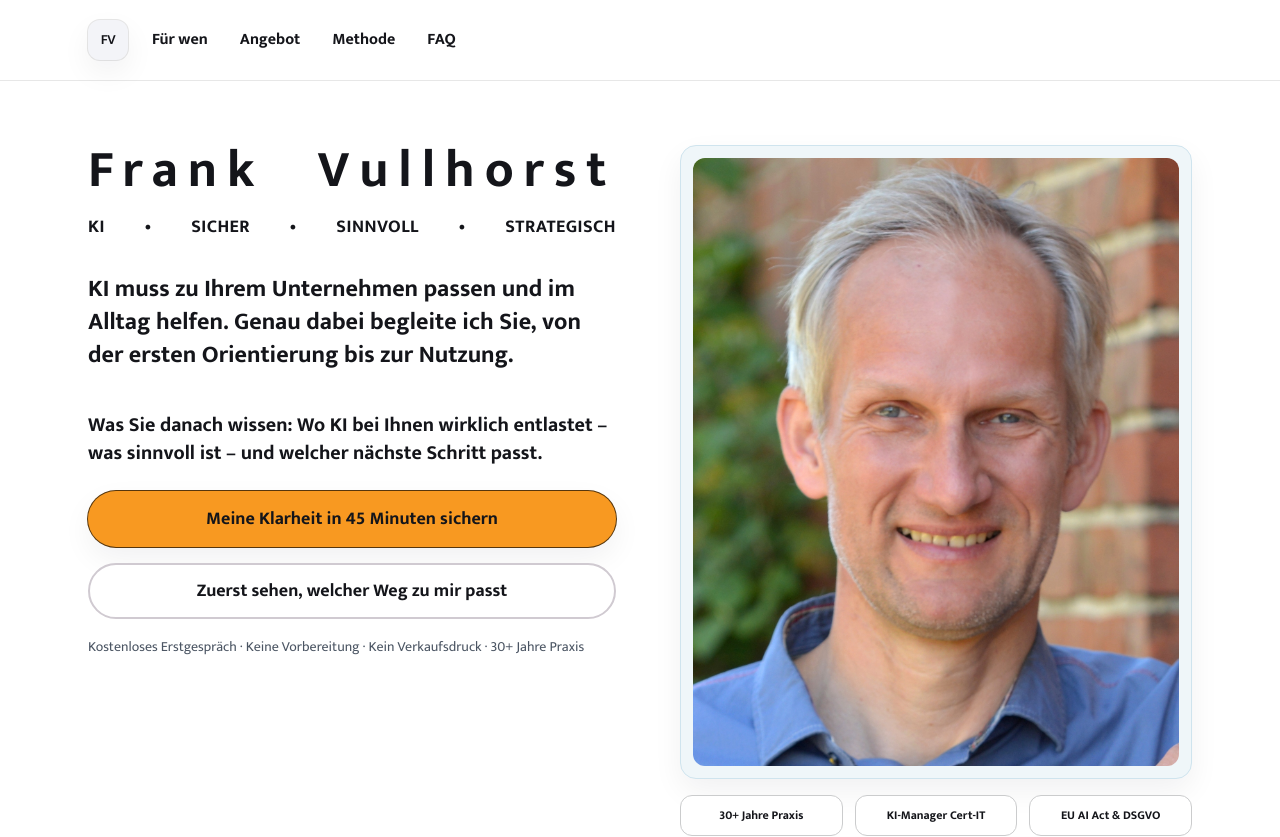
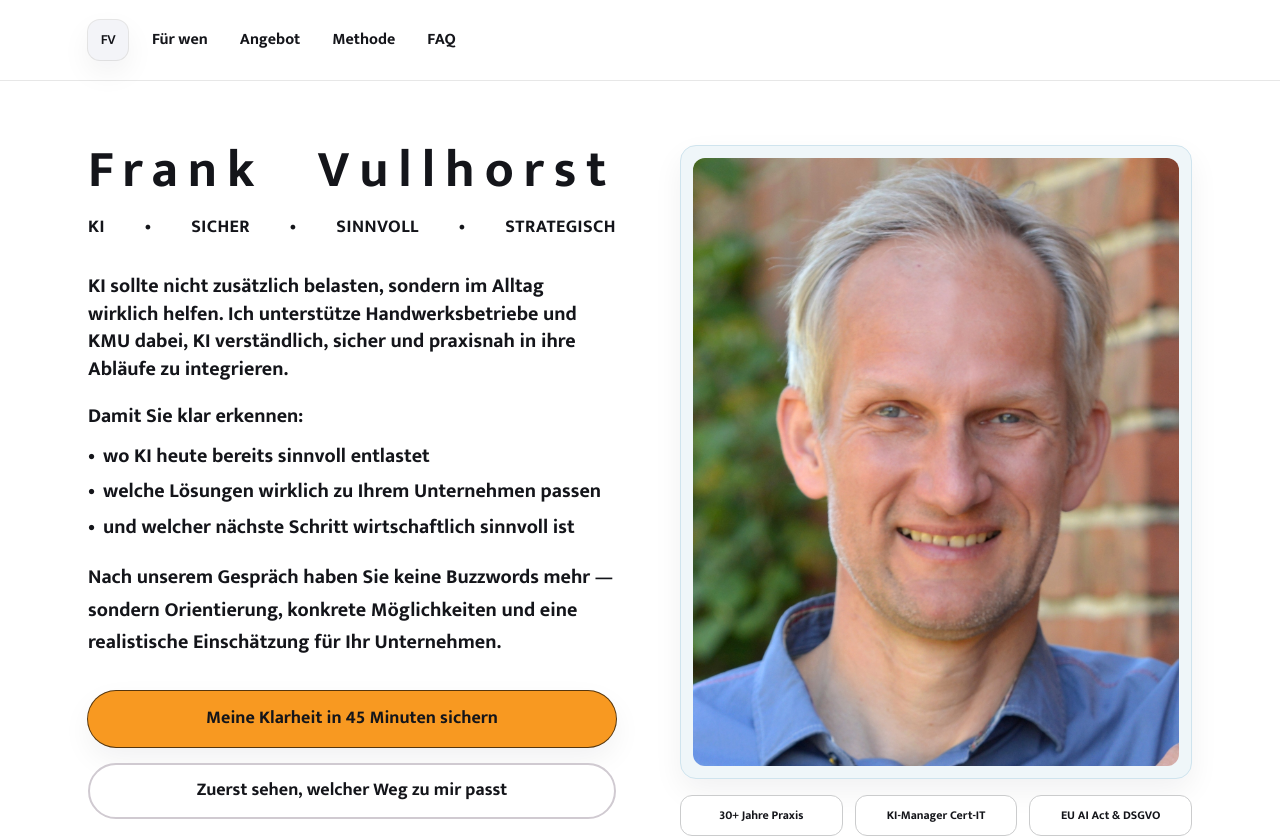
Before and after one commit to HorstDuebel/LandingPage_v2, a Next.js app in the folder web/: page / in a window 1280 px wide. Shown: the top 837 px of the page. Built offline with nearby package versions, Linux system fonts and the light colour scheme.

Commit message:
UX: wertorientierte CTAs und Conversion-Microcopy

```diff
--- a/web/src/app/page.tsx
+++ b/web/src/app/page.tsx
@@ -76,17 +76,42 @@ export default function Home() {
                 <span>Strategisch</span>
               </p>
 
-              <p className="mt-8 font-[var(--font-subheading)] text-lg font-bold leading-snug text-[var(--text)] sm:text-xl md:text-2xl">
-                KI muss zu Ihrem Unternehmen passen und im Alltag helfen. Genau
-                dabei begleite ich Sie, von der ersten Orientierung bis zur
-                Nutzung.
-              </p>
+              <div className="mt-8 space-y-5 font-[var(--font-subheading)] text-lg font-bold leading-snug text-[var(--text)] sm:text-xl">
+                <p>
+                  KI sollte nicht zusätzlich belasten, sondern im Alltag wirklich
+                  helfen. Ich unterstütze Handwerksbetriebe und KMU dabei, KI
+                  verständlich, sicher und praxisnah in ihre Abläufe zu
+                  integrieren.
+                </p>
+                <div>
+                  <p>Damit Sie klar erkennen:</p>
+                  <ul className="mt-3 list-none space-y-2 pl-0 text-[var(--text)]">
+                    <li className="flex gap-2">
+                      <span aria-hidden="true">•</span>
+                      <span>wo KI heute bereits sinnvoll entlastet</span>
+                    </li>
+                    <li className="flex gap-2">
+                      <span aria-hidden="true">•</span>
+                      <span>
+                        welche Lösungen wirklich zu Ihrem Unternehmen passen
+                      </span>
+                    </li>
+                    <li className="flex gap-2">
+                      <span aria-hidden="true">•</span>
+                      <span>
+                        und welcher nächste Schritt wirtschaftlich sinnvoll ist
+                      </span>
+                    </li>
+                  </ul>
+                </div>
+                <p className="font-bold leading-relaxed">
+                  Nach unserem Gespräch haben Sie keine Buzzwords mehr — sondern
+                  Orientierung, konkrete Möglichkeiten und eine realistische
+                  Einschätzung für Ihr Unternehmen.
+                </p>
+              </div>
 
-              <p className="mt-10 font-[var(--font-subheading)] text-lg font-bold leading-snug text-[var(--text)] sm:text-xl">
-                {triggers.heroBefore}
-              </p>
-
-              <div className="mt-6 flex w-full flex-col gap-4">
+              <div className="mt-8 flex w-full flex-col gap-4">
                 <PrimaryCtaLink>{cta.primary.hero}</PrimaryCtaLink>
                 <SecondaryCtaLink href="#angebot">
                   {cta.secondary}
--- a/web/src/lib/copy.ts
+++ b/web/src/lib/copy.ts
@@ -13,8 +13,6 @@ export const cta = {
 } as const;
 
 export const triggers = {
-  heroBefore:
-    "Was Sie danach wissen: Wo KI bei Ihnen wirklich entlastet – was sinnvoll ist – und welcher nächste Schritt passt.",
   heroAfter:
     "Kostenloses Erstgespräch · Keine Vorbereitung · Kein Verkaufsdruck · 30+ Jahre Praxis",
   angebotTitle: "Was Sie nach 45 Minuten haben",
```
